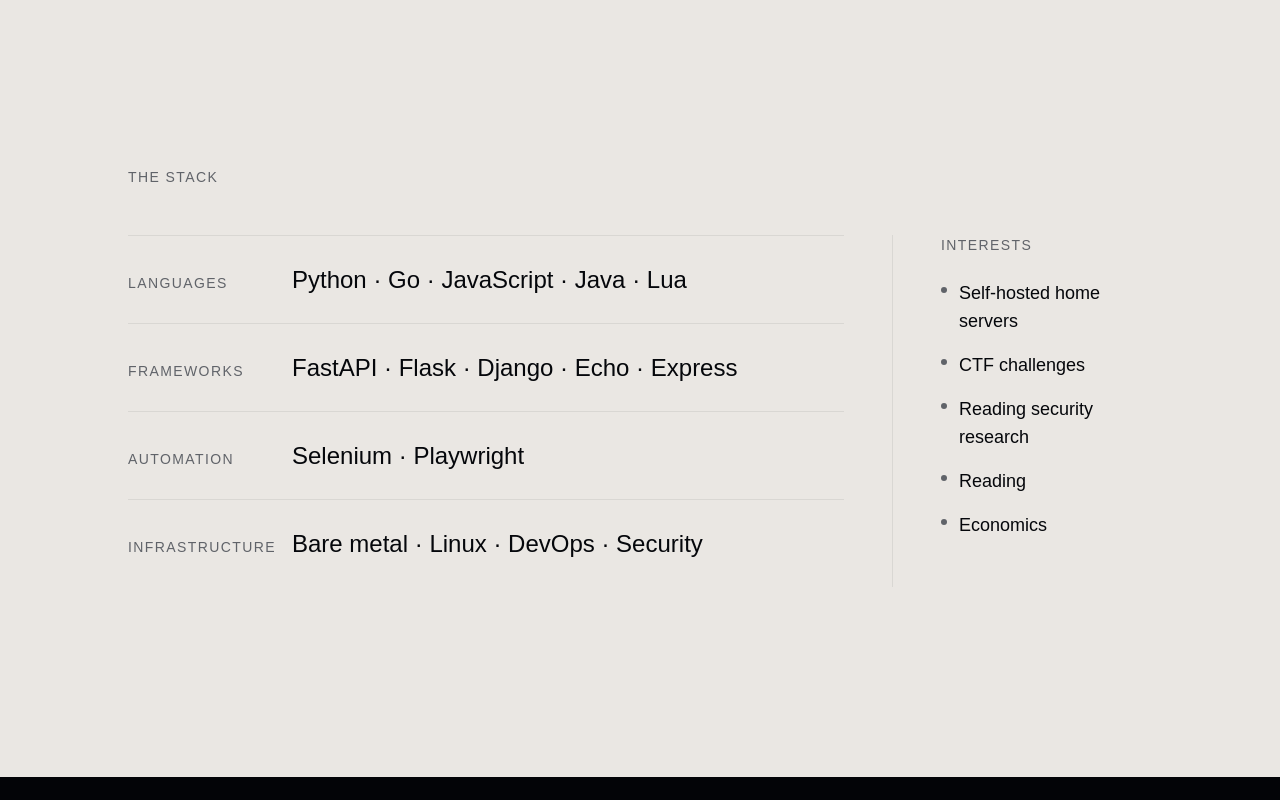
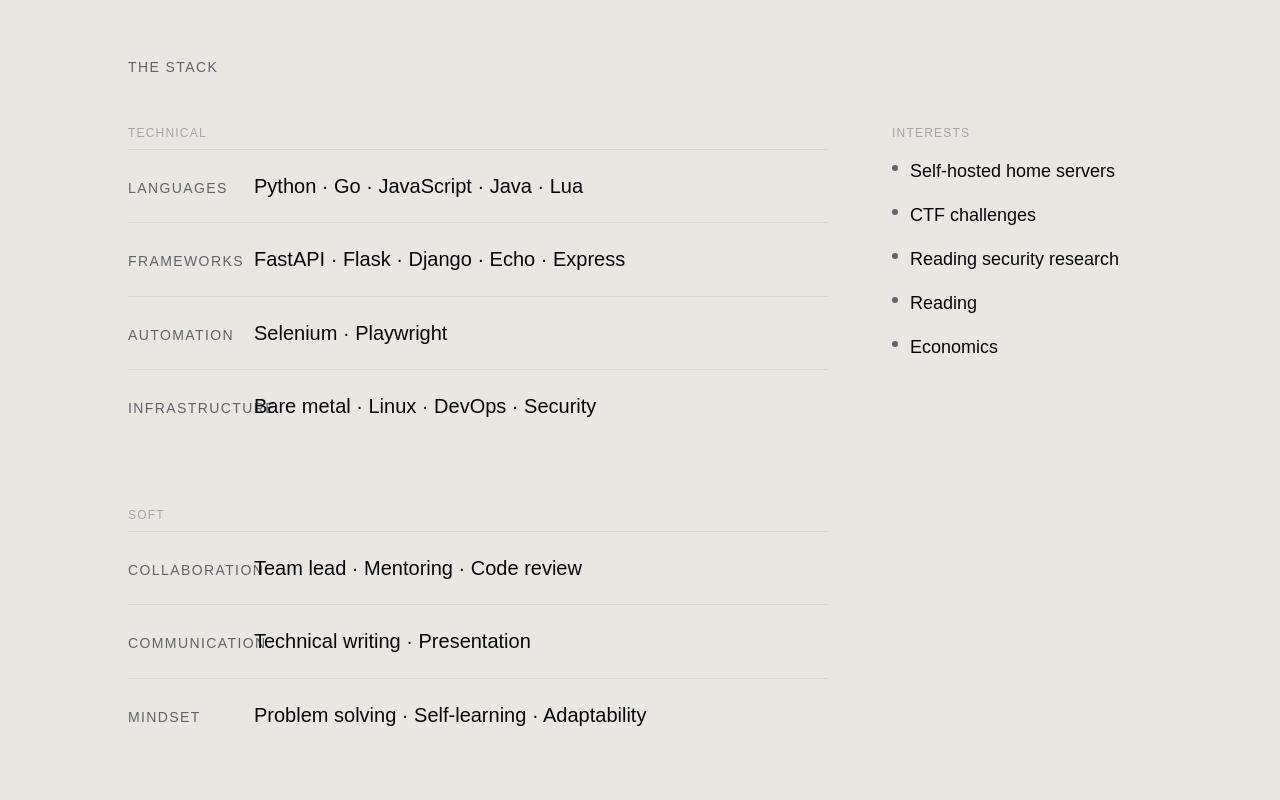
Before and after one commit to ArtemKucheruk/portfolio, a Next.js app: page / in a window 1280 px wide. Shown: the part 1760-2560 px from the top of the page. Built offline with nearby package versions, Linux system fonts and the light colour scheme; a web font is replaced by a local one.

Commit message:
feat: add soft skills and change layout

```diff
--- a/src/components/sections/Skills.tsx
+++ b/src/components/sections/Skills.tsx
@@ -2,11 +2,17 @@
 
 import { motion } from "motion/react";
 
-const SKILLS = [
+const TECHNICAL_SKILLS = [
   { category: "Languages", items: ["Python", "Go", "JavaScript", "Java", "Lua"] },
   { category: "Frameworks", items: ["FastAPI", "Flask", "Django", "Echo", "Express"] },
   { category: "Automation", items: ["Selenium", "Playwright"] },
   { category: "Infrastructure", items: ["Bare metal", "Linux", "DevOps", "Security"] },
+];
+
+const SOFT_SKILLS = [
+  { category: "Collaboration", items: ["Team lead", "Mentoring", "Code review"] },
+  { category: "Communication", items: ["Technical writing", "Presentation"] },
+  { category: "Mindset", items: ["Problem solving", "Self-learning", "Adaptability"] },
 ];
 
 const INTERESTS = [
@@ -28,7 +34,7 @@
 }) {
   return (
     <motion.div
-      className="grid grid-cols-[140px_1fr] items-baseline gap-6 border-t border-border py-6"
+      className="grid grid-cols-[110px_1fr] items-baseline gap-4 border-t border-border py-5"
       initial={{ opacity: 0, y: 20 }}
       whileInView={{ opacity: 1, y: 0 }}
       viewport={{ once: true, margin: "-60px" }}
@@ -37,7 +43,7 @@
       <span className="text-sm font-medium uppercase tracking-widest text-muted-foreground">
         {category}
       </span>
-      <span className="text-2xl leading-relaxed text-foreground">
+      <span className="text-xl leading-relaxed text-foreground">
         {items.join("  ·  ")}
       </span>
     </motion.div>
@@ -49,7 +55,7 @@
     <section
       id="skills"
       data-header-theme="light"
-      className="flex h-svh items-center bg-secondary px-6 py-20"
+      className="flex min-h-svh items-center bg-secondary px-6 py-20"
     >
       <div className="mx-auto w-full max-w-5xl">
         <motion.p
@@ -62,10 +68,14 @@
           The stack
         </motion.p>
 
-        <div className="grid grid-cols-1 gap-12 lg:grid-cols-[1fr_260px]">
-          {/* Skills */}
+        <div className="grid grid-cols-1 gap-16 lg:grid-cols-[1fr_260px]">
+          {/* Technical + Soft — left */}
+          <div className="flex flex-col gap-16">
             <div>
-            {SKILLS.map((group, i) => (
+              <p className="mb-2 text-xs font-medium uppercase tracking-widest text-muted-foreground/50">
+                Technical
+              </p>
+              {TECHNICAL_SKILLS.map((group, i) => (
                 <SkillRow
                   key={group.category}
                   category={group.category}
@@ -75,15 +85,29 @@
               ))}
             </div>
 
-          {/* Interests */}
+            <div>
+              <p className="mb-2 text-xs font-medium uppercase tracking-widest text-muted-foreground/50">
+                Soft
+              </p>
+              {SOFT_SKILLS.map((group, i) => (
+                <SkillRow
+                  key={group.category}
+                  category={group.category}
+                  items={group.items}
+                  delay={i * 0.08}
+                />
+              ))}
+            </div>
+          </div>
+
+          {/* Interests — right */}
           <motion.div
-            className="border-t border-border pt-6 lg:border-l lg:border-t-0 lg:pl-12 lg:pt-0"
             initial={{ opacity: 0, y: 20 }}
             whileInView={{ opacity: 1, y: 0 }}
             viewport={{ once: true, margin: "-60px" }}
-            transition={{ duration: 0.55, delay: 0.35, ease: "easeOut" }}
+            transition={{ duration: 0.55, delay: 0.1, ease: "easeOut" }}
           >
-            <p className="mb-6 text-sm font-medium uppercase tracking-widest text-muted-foreground">
+            <p className="mb-4 text-xs font-medium uppercase tracking-widest text-muted-foreground/50">
               Interests
             </p>
             <ul className="flex flex-col gap-4">
```
Lines whose indentation alone changed are shown as unchanged.
